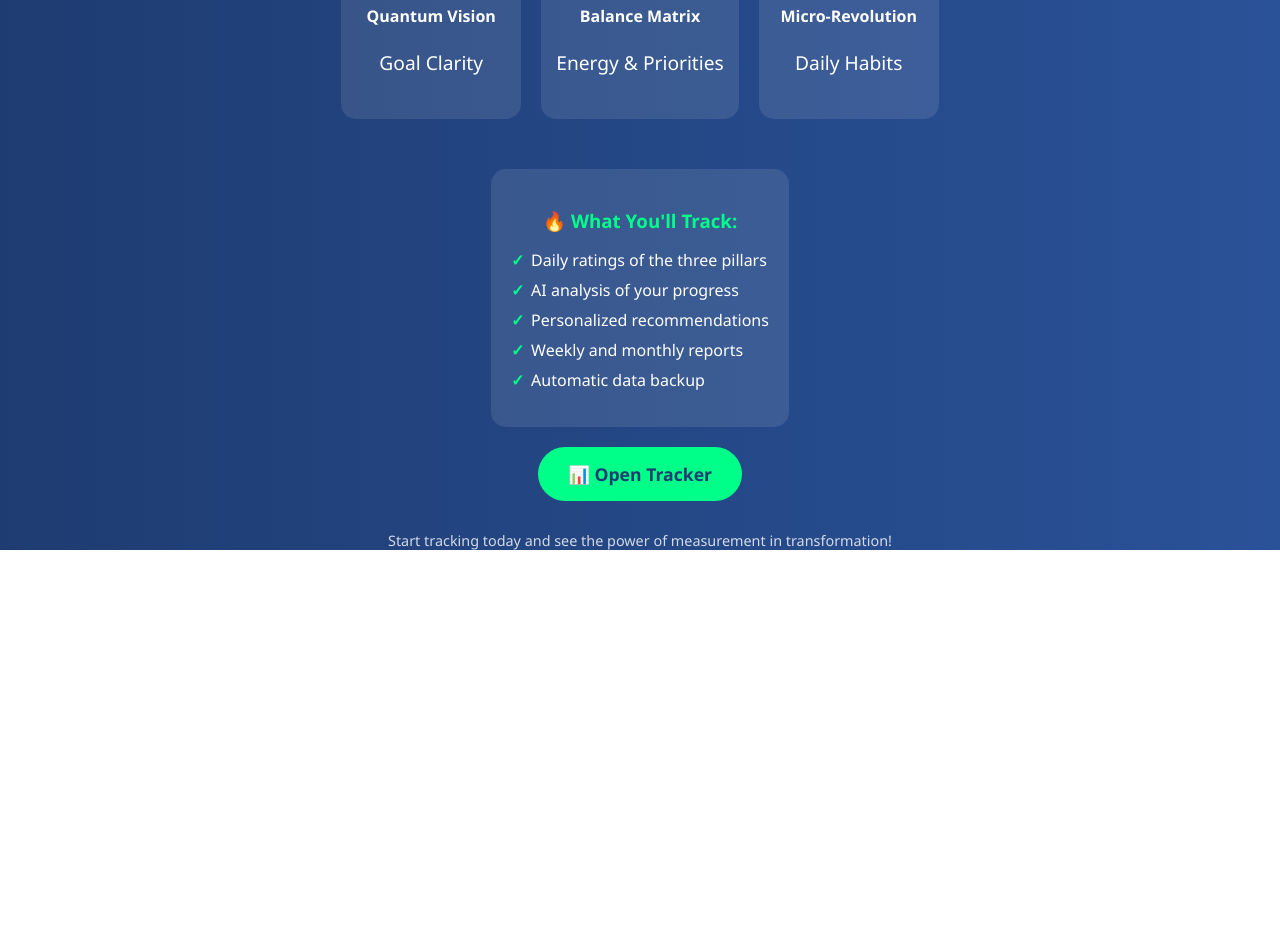
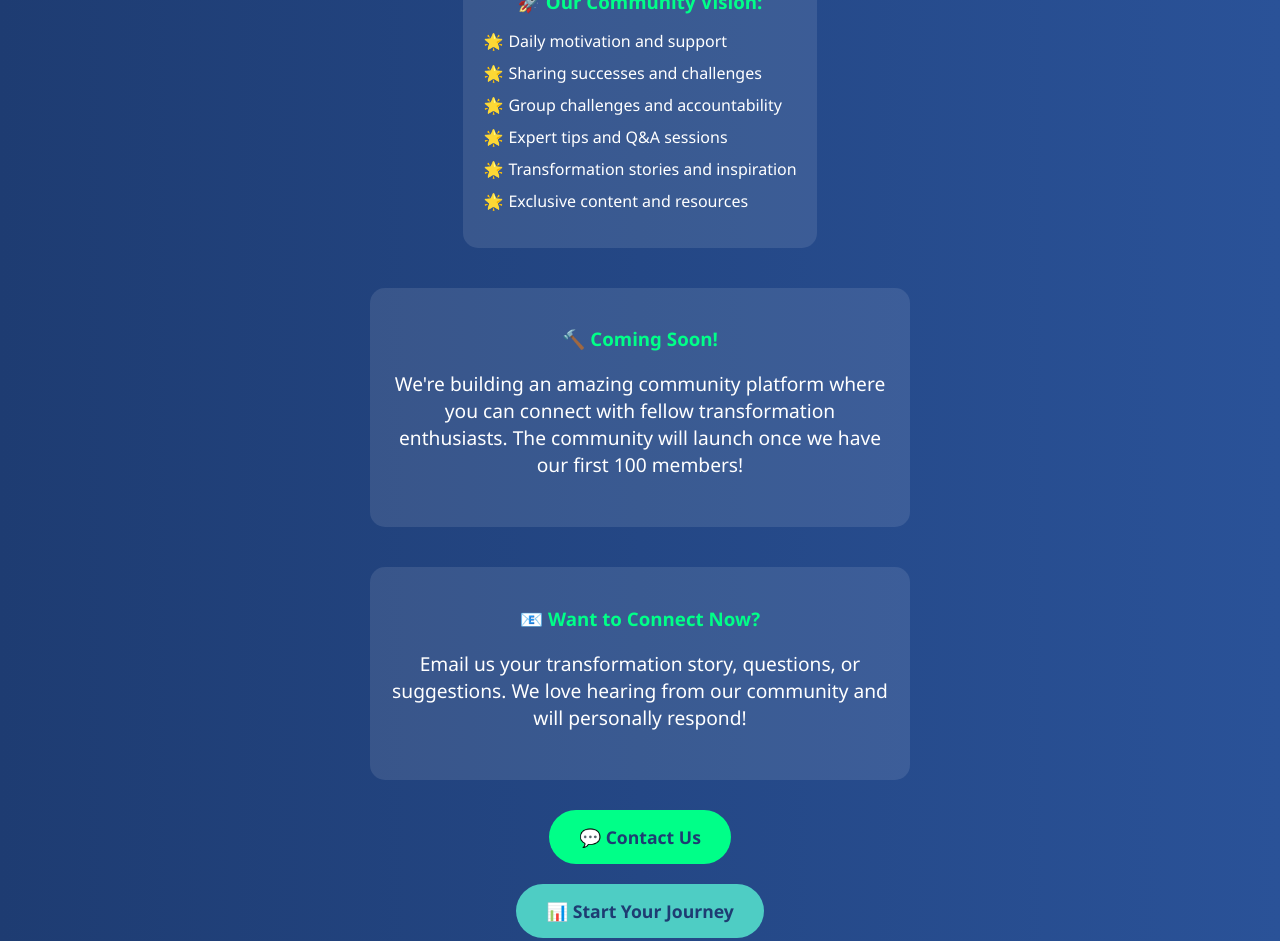
Before and after one commit to alphaboostgift/triadcoach, a plain HTML site: page community/index.html in a window 1280 px wide. Shown: the part 294-1235 px from the top of the page. Before the commit the page ends 844 px from the top, so only its background shows below. Drawn offline with Linux system fonts and the light colour scheme.

Commit message:
Update index.html

```diff
--- a/community/index.html
+++ b/community/index.html
@@ -2,7 +2,7 @@
 <html lang="en">
 <head>
   <meta charset="UTF-8">
-  <title>Track Your Progress</title>
+  <title>Join the Transformation Community</title>
   <meta name="viewport" content="width=device-width, initial-scale=1.0">
   <style>
     body {
@@ -13,7 +13,7 @@
       flex-direction: column;
       align-items: center;
       justify-content: center;
-      height: 100vh;
+      min-height: 100vh;
       margin: 0;
       text-align: center;
       padding: 20px;
@@ -27,24 +27,7 @@
       margin-bottom: 1.5em;
       max-width: 600px;
     }
-    .pillars {
-      display: flex;
-      justify-content: center;
-      gap: 20px;
-      margin: 30px 0;
-      flex-wrap: wrap;
-    }
-    .pillar {
-      background: rgba(255, 255, 255, 0.1);
-      padding: 15px;
-      border-radius: 15px;
-      min-width: 150px;
-    }
-    .pillar-icon {
-      font-size: 40px;
-      margin-bottom: 10px;
-    }
-    .features {
+    .community-vision {
       background: rgba(255, 255, 255, 0.1);
       padding: 20px;
       border-radius: 15px;
@@ -52,26 +35,46 @@
       text-align: left;
       max-width: 500px;
     }
-    .features h3 {
+    .community-vision h3 {
       color: #00ff88;
       margin-bottom: 15px;
       text-align: center;
     }
-    .features ul {
+    .community-vision ul {
       list-style: none;
       padding: 0;
     }
-    .features li {
-      margin-bottom: 8px;
-      padding-left: 20px;
+    .community-vision li {
+      margin-bottom: 10px;
+      padding-left: 25px;
       position: relative;
     }
-    .features li:before {
-      content: "✓";
+    .community-vision li:before {
+      content: "🌟";
       position: absolute;
       left: 0;
+    }
+    .coming-soon {
+      background: rgba(255, 255, 255, 0.1);
+      padding: 20px;
+      border-radius: 15px;
+      margin: 20px 0;
+      max-width: 500px;
+    }
+    .coming-soon h3 {
       color: #00ff88;
-      font-weight: bold;
+      margin-bottom: 10px;
+    }
+    .contact-section {
+      background: rgba(255, 255, 255, 0.1);
+      padding: 20px;
+      border-radius: 15px;
+      margin: 20px 0;
+      max-width: 500px;
+    }
+    .contact-section h3 {
+      color: #00ff88;
+      margin-bottom: 10px;
     }
     a {
       background: #00ff88;
@@ -82,50 +85,57 @@
       font-size: 1.1em;
       font-weight: bold;
       transition: all 0.3s ease;
+      margin: 10px;
+      display: inline-block;
     }
     a:hover {
       background: #00cc6a;
       transform: translateY(-2px);
     }
+    .btn-secondary {
+      background: #4ecdc4;
+    }
+    .btn-secondary:hover {
+      background: #44a08d;
+    }
   </style>
 </head>
 <body>
-  <h1>📈 Track Your Progress</h1>
-  <p>Monitor your transformation in real-time with our smart tracking system!</p>
+  <h1>👥 Join the Transformation Community</h1>
+  <p>Connect with others on the same transformation journey and support each other's growth!</p>
 
-  <div class="pillars">
-    <div class="pillar">
-      <div class="pillar-icon">🎯</div>
-      <h4>Quantum Vision</h4>
-      <p>Goal Clarity</p>
-    </div>
-    <div class="pillar">
-      <div class="pillar-icon">⚖️</div>
-      <h4>Balance Matrix</h4>
-      <p>Energy & Priorities</p>
-    </div>
-    <div class="pillar">
-      <div class="pillar-icon">🔄</div>
-      <h4>Micro-Revolution</h4>
-      <p>Daily Habits</p>
-    </div>
-  </div>
-
-  <div class="features">
-    <h3>🔥 What You'll Track:</h3>
+  <div class="community-vision">
+    <h3>🚀 Our Community Vision:</h3>
     <ul>
-      <li>Daily ratings of the three pillars</li>
-      <li>AI analysis of your progress</li>
-      <li>Personalized recommendations</li>
-      <li>Weekly and monthly reports</li>
-      <li>Automatic data backup</li>
+      <li>Daily motivation and support</li>
+      <li>Sharing successes and challenges</li>
+      <li>Group challenges and accountability</li>
+      <li>Expert tips and Q&A sessions</li>
+      <li>Transformation stories and inspiration</li>
+      <li>Exclusive content and resources</li>
     </ul>
   </div>
 
-  <a href="https://docs.google.com/spreadsheets/d/1ae0qGlCQ9FsqQflxs0Y5T-ktWvZTXJDgq0qTD20sr4HEq/edit?gid=0#gid=0" target="_blank">📊 Open Tracker</a>
+  <div class="coming-soon">
+    <h3>🔨 Coming Soon!</h3>
+    <p>We're building an amazing community platform where you can connect with fellow transformation enthusiasts. The community will launch once we have our first 100 members!</p>
+  </div>
+
+  <div class="contact-section">
+    <h3>📧 Want to Connect Now?</h3>
+    <p>Email us your transformation story, questions, or suggestions. We love hearing from our community and will personally respond!</p>
+  </div>
+
+  <a href="mailto:leo84@abv.bg?subject=Community Interest - The Triad of Change&body=Hi! I'm interested in joining the transformation community. Here's my story so far..." target="_blank">
+    💬 Contact Us
+  </a>
+
+  <a href="https://docs.google.com/spreadsheets/d/1ae0qGlCQ9FsqQflxs0Y5T-ktWvZTXJDgq0qTD20sr4HEq/edit?gid=0#gid=0" target="_blank" class="btn-secondary">
+    📊 Start Your Journey
+  </a>
 
   <p style="font-size: 0.9em; opacity: 0.8; margin-top: 30px;">
-    Start tracking today and see the power of measurement in transformation!
+    Transformation is easier when you're not alone. We're building something special together!
   </p>
 </body>
 </html>
```
